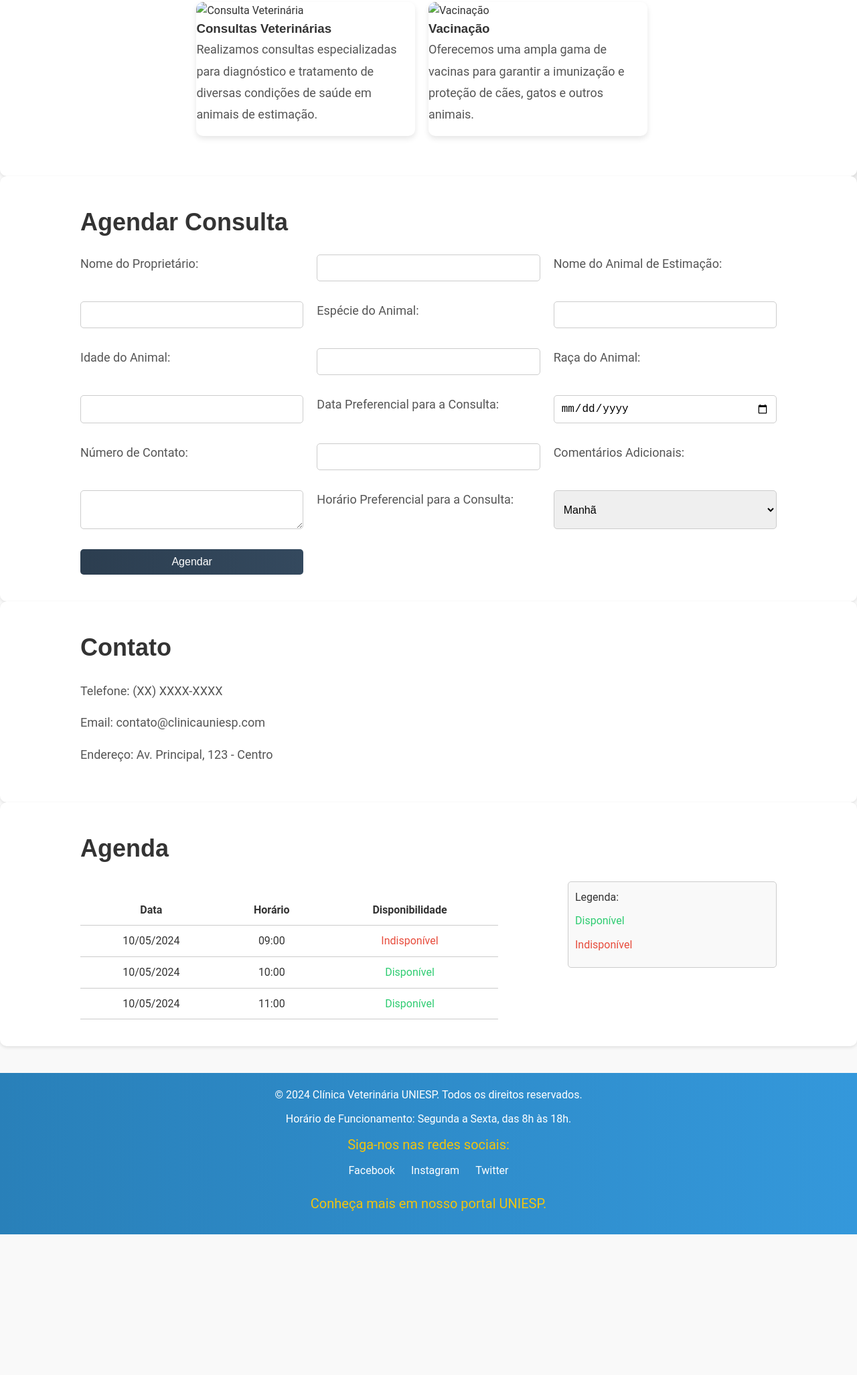
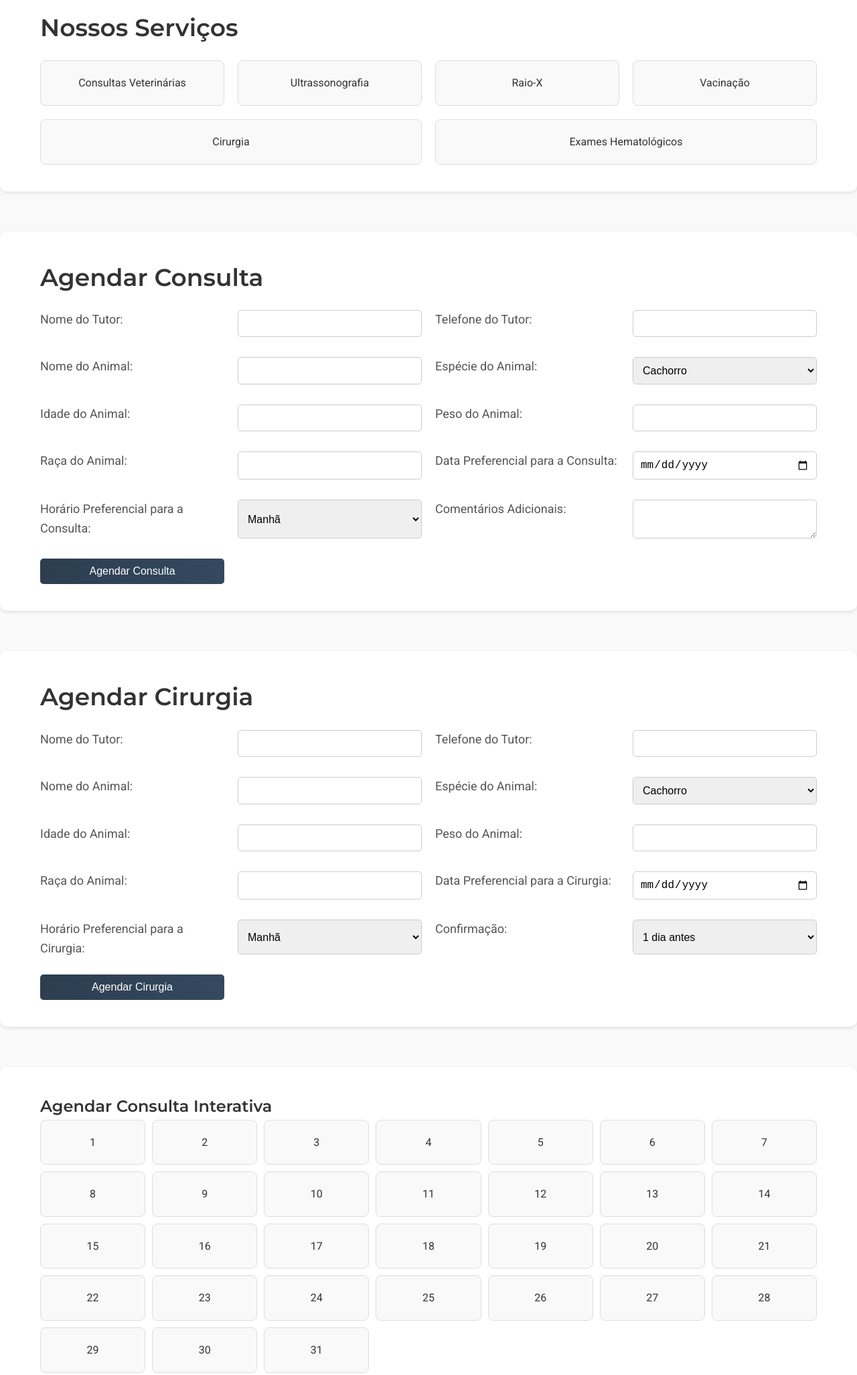
Before and after one commit to RodrigoMaciel00/Projeto-B, a plain HTML site: page index.html in a window 1280 px wide. Shown: the part 525-2578 px from the top of the page at 67% size. Before the commit the page ends 2368 px from the top, so only its background shows below. Drawn offline with Linux system fonts and the light colour scheme.

Commit message:
Finalizado

```diff
--- a/index.html
+++ b/index.html
@@ -5,16 +5,21 @@
     <meta name="viewport" content="width=device-width, initial-scale=1.0">
     <title>Clínica Veterinária</title>
     <link rel="stylesheet" href="styles.css">
+    <link href="https://fonts.googleapis.com/css2?family=Montserrat:wght@400;600&family=Roboto:wght@400;500&display=swap" rel="stylesheet">
 </head>
 <body>
     <header class="header">
         <div class="container">
             <h1 class="logo">Clínica Veterinária</h1>
             <nav class="navbar">
-                <a href="#about">Sobre</a>
-                <a href="#services">Serviços</a>
-                <a href="#appointment">Agendar Consulta</a>
-                <a href="#contact">Contato</a>
+                <ul>
+                    <li><a href="#about">Sobre</a></li>
+                    <li><a href="#services">Serviços</a></li>
+                    <li><a href="#appointment">Agendar Consulta</a></li>
+                    <li><a href="#surgery">Agendar Cirurgia</a></li>
+                    <li><a href="#exam-records">Fichas de Exames</a></li>
+                    <li><a href="#contact">Contato</a></li>
+                </ul>
             </nav>
         </div>
     </header>
@@ -32,17 +37,13 @@
     <section id="services" class="section services">
         <div class="container">
             <h2>Nossos Serviços</h2>
-            <div class="service-images">
-                <div class="service-image">
-                    <img src="imagem-consulta.jpg" alt="Consulta Veterinária">
-                    <h3>Consultas Veterinárias</h3>
-                    <p>Realizamos consultas especializadas para diagnóstico e tratamento de diversas condições de saúde em animais de estimação.</p>
-                </div>
-                <div class="service-image">
-                    <img src="imagem-vacinacao.jpg" alt="Vacinação">
-                    <h3>Vacinação</h3>
-                    <p>Oferecemos uma ampla gama de vacinas para garantir a imunização e proteção de cães, gatos e outros animais.</p>
-                </div>
+            <div class="service-list">
+                <div class="service-item">Consultas Veterinárias</div>
+                <div class="service-item">Ultrassonografia</div>
+                <div class="service-item">Raio-X</div>
+                <div class="service-item">Vacinação</div>
+                <div class="service-item">Cirurgia</div>
+                <div class="service-item">Exames Hematológicos</div>
             </div>
         </div>
     </section>
@@ -50,18 +51,27 @@
     <section id="appointment" class="section appointment">
         <div class="container">
             <h2>Agendar Consulta</h2>
-            <form action="submit.php" method="post">
-                <label for="owner_name">Nome do Proprietário:</label>
+            <form id="appointment-form" action="submit.php" method="post">
+                <label for="owner_name">Nome do Tutor:</label>
                 <input type="text" id="owner_name" name="owner_name" required>
 
-                <label for="pet_name">Nome do Animal de Estimação:</label>
+                <label for="contact_number">Telefone do Tutor:</label>
+                <input type="tel" id="contact_number" name="contact_number" required>
+
+                <label for="pet_name">Nome do Animal:</label>
                 <input type="text" id="pet_name" name="pet_name" required>
 
                 <label for="species">Espécie do Animal:</label>
-                <input type="text" id="species" name="species" required>
+                <select id="species" name="species" required>
+                    <option value="cachorro">Cachorro</option>
+                    <option value="gato">Gato</option>
+                </select>
 
                 <label for="age">Idade do Animal:</label>
                 <input type="text" id="age" name="age" required>
+
+                <label for="weight">Peso do Animal:</label>
+                <input type="text" id="weight" name="weight" required>
 
                 <label for="breed">Raça do Animal:</label>
                 <input type="text" id="breed" name="breed">
@@ -69,21 +79,90 @@
                 <label for="appointment_date">Data Preferencial para a Consulta:</label>
                 <input type="date" id="appointment_date" name="appointment_date" required>
 
-                <label for="contact_number">Número de Contato:</label>
-                <input type="tel" id="contact_number" name="contact_number" required>
-
-                <label for="additional_comments">Comentários Adicionais:</label>
-                <textarea id="additional_comments" name="additional_comments"></textarea>
-
                 <label for="preferred_time">Horário Preferencial para a Consulta:</label>
-                <select id="preferred_time" name="preferred_time">
+                <select id="preferred_time" name="preferred_time" required>
                     <option value="morning">Manhã</option>
                     <option value="afternoon">Tarde</option>
                     <option value="evening">Noite</option>
                 </select>
 
-                <button type="submit">Agendar</button>
+                <label for="additional_comments">Comentários Adicionais:</label>
+                <textarea id="additional_comments" name="additional_comments"></textarea>
+
+                <button type="submit">Agendar Consulta</button>
             </form>
+        </div>
+    </section>
+
+    <section id="surgery" class="section surgery">
+        <div class="container">
+            <h2>Agendar Cirurgia</h2>
+            <form id="surgery-form" action="submit_surgery.php" method="post">
+                <label for="owner_name_surgery">Nome do Tutor:</label>
+                <input type="text" id="owner_name_surgery" name="owner_name_surgery" required>
+
+                <label for="contact_number_surgery">Telefone do Tutor:</label>
+                <input type="tel" id="contact_number_surgery" name="contact_number_surgery" required>
+
+                <label for="pet_name_surgery">Nome do Animal:</label>
+                <input type="text" id="pet_name_surgery" name="pet_name_surgery" required>
+
+                <label for="species_surgery">Espécie do Animal:</label>
+                <select id="species_surgery" name="species_surgery" required>
+                    <option value="cachorro">Cachorro</option>
+                    <option value="gato">Gato</option>
+                </select>
+
+                <label for="age_surgery">Idade do Animal:</label>
+                <input type="text" id="age_surgery" name="age_surgery" required>
+
+                <label for="weight_surgery">Peso do Animal:</label>
+                <input type="text" id="weight_surgery" name="weight_surgery" required>
+
+                <label for="breed_surgery">Raça do Animal:</label>
+                <input type="text" id="breed_surgery" name="breed_surgery">
+
+                <label for="surgery_date">Data Preferencial para a Cirurgia:</label>
+                <input type="date" id="surgery_date" name="surgery_date" required>
+
+                <label for="preferred_time_surgery">Horário Preferencial para a Cirurgia:</label>
+                <select id="preferred_time_surgery" name="preferred_time_surgery" required>
+                    <option value="morning">Manhã</option>
+                    <option value="afternoon">Tarde</option>
+                    <option value="evening">Noite</option>
+                </select>
+
+                <label for="confirmation">Confirmação:</label>
+                <select id="confirmation" name="confirmation" required>
+                    <option value="1_day">1 dia antes</option>
+                    <option value="2_days">2 dias antes</option>
+                </select>
+
+                <button type="submit">Agendar Cirurgia</button>
+            </form>
+        </div>
+    </section>
+<section id="schedule" class="section schedule">
+    <div class="container">
+        <h2>Agendar Consulta Interativa</h2>
+        <div id="calendar"></div>
+        <form id="schedule-form" action="submit_schedule.php" method="post">
+            <label for="selected-date">Data Selecionada:</label>
+            <input type="text" id="selected-date" name="selected_date" readonly required>
+
+            <label for="selected-time">Horário Selecionado:</label>
+            <input type="text" id="selected-time" name="selected_time" readonly required>
+
+            <button type="submit">Confirmar Agendamento</button>
+        </form>
+    </div>
+</section>
+
+
+    <section id="exam-records" class="section exam-records">
+        <div class="container">
+            <h2>Fichas de Exames</h2>
+            <p>Em breve, os tutores poderão acessar as fichas de exames dos seus animais aqui.</p>
         </div>
     </section>
 
@@ -96,50 +175,10 @@
         </div>
     </section>
 
-    <section id="agenda" class="section agenda">
-        <div class="container">
-            <h2>Agenda</h2>
-            <div class="agenda-container">
-                <table>
-                    <thead>
-                        <tr>
-                            <th>Data</th>
-                            <th>Horário</th>
-                            <th>Disponibilidade</th>
-                        </tr>
-                    </thead>
-                    <tbody>
-                        <tr>
-                            <td>10/05/2024</td>
-                            <td>09:00</td>
-                            <td class="booked">Indisponível</td>
-                        </tr>
-                        <tr>
-                            <td>10/05/2024</td>
-                            <td>10:00</td>
-                            <td class="available">Disponível</td>
-                        </tr>
-                        <tr>
-                            <td>10/05/2024</td>
-                            <td>11:00</td>
-                            <td class="available">Disponível</td>
-                        </tr>
-
-                    </tbody>
-                </table>
-                <div class="legend">
-                    <span>Legenda:</span>
-                    <span class="available">Disponível</span>
-                    <span class="booked">Indisponível</span>
-                </div>
-            </div>
-        </div>
-    </section>
-
     <footer class="footer">
         <div class="container">
             <p>&copy; 2024 Clínica Veterinária UNIESP. Todos os direitos reservados.</p>
-            <p>Horário de Funcionamento: Segunda a Sexta, das 8h às 18h.</p>
+            <p>Horário de Funcionamento: Segunda a Sexta, das 14h às 18h.</p>
             <p class="supreme">Siga-nos nas redes sociais:</p>
             <div class="social-media">
                 <a href="#" class="social-link">Facebook</a>
@@ -149,5 +188,7 @@
             <p class="supreme">Conheça mais em nosso <a href="https://www.uniesp.br/" target="_blank" class="portal-link">portal UNIESP</a>.</p>
         </div>
     </footer>
+
+    <script src="scripts.js"></script>
 </body>
 </html>
--- /dev/null
+++ b/scripts.js
@@ -0,0 +1,77 @@
+document.addEventListener('DOMContentLoaded', () => {
+    // Elementos DOM
+    const calendar = document.getElementById('calendar');
+    const selectedDateInput = document.getElementById('selected-date');
+    const selectedTimeInput = document.getElementById('selected-time');
+
+    // Função para obter o número de dias em um mês específico
+    const daysInMonth = (month, year) => new Date(year, month, 0).getDate();
+
+    // Obter o mês e o ano atuais
+    const currentMonth = new Date().getMonth() + 1;
+    const currentYear = new Date().getFullYear();
+
+    // Obter o número de dias no mês atual
+    const numberOfDays = daysInMonth(currentMonth, currentYear);
+
+    // Função para selecionar um dia no calendário
+    const selectDay = (day) => {
+        // Remover a classe 'selected' do dia selecionado anteriormente, se houver
+        const selectedDayElement = calendar.querySelector('.calendar-day.selected');
+        if (selectedDayElement) {
+            selectedDayElement.classList.remove('selected');
+        }
+        // Adicionar a classe 'selected' ao novo dia selecionado
+        const newSelectedDayElement = [...calendar.children].find(el => el.textContent == day);
+        newSelectedDayElement.classList.add('selected');
+        // Atualizar o valor do input de data selecionada
+        selectedDateInput.value = `${currentYear}-${String(currentMonth).padStart(2, '0')}-${String(day).padStart(2, '0')}`;
+        // Chamar a função para selecionar o horário
+        selectTime();
+    };
+
+    // Função para selecionar o horário
+    const selectTime = () => {
+        // Opções de horário disponíveis
+        const timeOptions = ['09:00', '10:00', '11:00', '14:00', '15:00', '16:00'];
+        // Elemento HTML para exibir as opções de horário
+        const timeSelection = document.createElement('div');
+        timeSelection.id = 'time-selection';
+        timeSelection.innerHTML = '';
+
+        // Iterar sobre as opções de horário e criar elementos para cada uma delas
+        timeOptions.forEach(time => {
+            const timeOption = document.createElement('div');
+            timeOption.classList.add('time-option');
+            timeOption.textContent = time;
+            // Adicionar um evento de clique para selecionar o horário
+            timeOption.addEventListener('click', () => {
+                const selectedTimeOption = timeSelection.querySelector('.time-option.selected');
+                if (selectedTimeOption) {
+                    selectedTimeOption.classList.remove('selected');
+                }
+                timeOption.classList.add('selected');
+                selectedTimeInput.value = time;
+            });
+            timeSelection.appendChild(timeOption);
+        });
+
+        // Verificar se já existe uma seleção de horário e substituí-la ou inserir uma nova
+        const existingTimeSelection = document.getElementById('time-selection');
+        if (existingTimeSelection) {
+            existingTimeSelection.replaceWith(timeSelection);
+        } else {
+            selectedDateInput.after(timeSelection);
+        }
+    };
+
+    // Loop para criar os dias do calendário
+    for (let i = 1; i <= numberOfDays; i++) {
+        const dayElement = document.createElement('div');
+        dayElement.classList.add('calendar-day');
+        dayElement.textContent = i;
+        // Adicionar um evento de clique para selecionar o dia
+        dayElement.addEventListener('click', () => selectDay(i));
+        calendar.appendChild(dayElement);
+    }
+});
--- a/styles.css
+++ b/styles.css
@@ -51,10 +51,18 @@ h1, h2, h3, h4, h5, h6 {
     align-items: center;
 }
 
+.navbar ul {
+    display: flex;
+    list-style: none;
+}
+
+.navbar li {
+    margin-left: 20px;
+}
+
 .navbar a {
     color: #fff;
     text-decoration: none;
-    margin-left: 20px;
     transition: color 0.3s ease;
 }
 
@@ -63,76 +71,61 @@ h1, h2, h3, h4, h5, h6 {
 }
 
 .section {
-    padding: 40px 0;
+    padding: 100px 0 60px;
+    margin-top: 60px;
 }
 
-body::before {
-    content: '';
-    position: fixed;
-    top: 0;
-    left: 0;
-    width: 100%;
-    height: 100%;
-    background-image: linear-gradient(to right, #f9f9f9 0%, #f9f9f9 50%, #ededed 50%, #ededed 100%);
-    z-index: -1;
-    animation: backgroundAnimation 10s linear infinite alternate;
-}
-
-@keyframes backgroundAnimation {
-    0% { background-position: 0 0; }
-    100% { background-position: 100% 0; }
-}
-
-.about, .services, .appointment, .contact, .agenda {
+.about, .services, .appointment, .contact, .surgery, .exam-records {
     background-color: #fff;
     padding: 40px;
     border-radius: 10px;
     box-shadow: 0 2px 5px rgba(0, 0, 0, 0.1);
 }
 
-.about h2, .services h2, .appointment h2, .contact h2, .agenda h2 {
+.about h2, .services h2, .appointment h2, .contact h2, .surgery h2, .exam-records h2 {
     font-size: 36px;
     margin-bottom: 20px;
     color: #333;
 }
 
-.about p, .services p, .appointment p, .contact p {
+.about p, .services p, .appointment p, .contact p, .surgery p, .exam-records p {
     font-size: 18px;
     line-height: 1.8;
     margin-bottom: 15px;
     color: #555;
 }
 
-.services ul {
-    list-style: none;
+.service-list {
+    display: flex;
+    flex-wrap: wrap;
+    gap: 20px;
 }
 
-.services li {
-    font-size: 24px;
-    margin-bottom: 20px;
-    color: #555;
+.service-item {
+    flex: 1;
+    min-width: 250px;
+    background: #f9f9f9;
+    border: 1px solid #ddd;
+    padding: 20px;
+    border-radius: 8px;
+    text-align: center;
+    transition: transform 0.3s ease, box-shadow 0.3s ease;
 }
 
-.services li h3 {
-    font-size: 28px;
-    margin-bottom: 10px;
-    color: #333;
+.service-item:hover {
+    transform: translateY(-5px);
+    box-shadow: 0 4px 8px rgba(0, 0, 0, 0.1);
 }
 
-.services li p {
-    font-size: 18px;
-    line-height: 1.6;
-    margin-bottom: 15px;
-    color: #777;
-}
-
-.appointment form {
+.appointment form,
+.surgery form {
     display: grid;
     grid-template-columns: repeat(auto-fit, minmax(250px, 1fr));
     gap: 20px;
 }
 
-.appointment form label {
+.appointment form label,
+.surgery form label {
     font-size: 18px;
     margin-bottom: 5px;
     color: #555;
@@ -142,7 +135,12 @@ body::before {
 .appointment form input[type="tel"],
 .appointment form input[type="date"],
 .appointment form select,
-.appointment form textarea {
+.appointment form textarea,
+.surgery form input[type="text"],
+.surgery form input[type="tel"],
+.surgery form input[type="date"],
+.surgery form select,
+.surgery form textarea {
     width: 100%;
     padding: 10px;
     margin-bottom: 10px;
@@ -164,45 +162,6 @@ button {
 
 button:hover {
     background: linear-gradient(to right, #34495e, #2c3e50);
-}
-
-.agenda .agenda-container {
-    display: flex;
-    justify-content: space-between;
-    align-items: flex-start;
-}
-
-.agenda table {
-    width: 60%;
-    border-collapse: collapse;
-    margin-top: 20px;
-}
-
-.agenda th, .agenda td {
-    padding: 10px;
-    border-bottom: 1px solid #ccc;
-    text-align: center;
-}
-
-.agenda .legend {
-    width: 30%;
-    padding: 10px;
-    border: 1px solid #ccc;
-    border-radius: 5px;
-    background-color: #f9f9f9;
-}
-
-.agenda .legend span {
-    display: block;
-    margin-bottom: 10px;
-}
-
-.agenda .available {
-    color: #2ecc71;
-}
-
-.agenda .booked {
-    color: #e74c3c;
 }
 
 .footer {
@@ -248,23 +207,6 @@ button:hover {
     color: #f39c12;
 }
 
-body::before {
-    content: '';
-    position: fixed;
-    top: 0;
-    left: 0;
-    width: 100%;
-    height: 100%;
-    background-image: linear-gradient(to right, #f9f9f9 0%, #f9f9f9 50%, #ededed 50%, #ededed 100%);
-    z-index: -1;
-    animation: backgroundAnimation 10s linear infinite alternate;
-}
-
-@keyframes backgroundAnimation {
-    0% { background-position: 0 0; }
-    100% { background-position: 100% 0; }
-}
-
 .clinic-image {
     max-width: 100%;
     height: auto;
@@ -272,37 +214,78 @@ body::before {
     margin-bottom: 20px;
 }
 
-.service-images {
-    display: flex;
-    flex-wrap: wrap;
-    justify-content: center;
+@media (min-width: 768px) {
+    .service-item {
+        width: calc(33.33% - 20px);
+    }
+}
+.schedule {
+    background-color: #fff;
+    padding: 40px;
+    border-radius: 10px;
+    box-shadow: 0 2px 5px rgba(0, 0, 0, 0.1);
 }
 
-.service-image {
-    width: 300px;
-    margin: 0 20px 20px 0;
-    border-radius: 10px;
-    overflow: hidden;
-    box-shadow: 0 4px 8px rgba(0, 0, 0, 0.1);
-    transition: transform 0.3s ease;
+#calendar {
+    display: grid;
+    grid-template-columns: repeat(7, 1fr);
+    gap: 10px;
+    margin-bottom: 20px;
 }
 
-.service-image:hover {
+.calendar-day {
+    padding: 20px;
+    background: #f9f9f9;
+    border: 1px solid #ddd;
+    border-radius: 8px;
+    text-align: center;
+    cursor: pointer;
+    transition: background 0.3s ease, transform 0.3s ease;
+}
+
+.calendar-day:hover {
+    background: #3498db;
+    color: #fff;
     transform: translateY(-5px);
 }
 
-.service-image img {
-    width: 100%;
-    height: auto;
+.calendar-day.selected {
+    background: #2980b9;
+    color: #fff;
 }
 
-.container {
-    width: 90%;
-    margin: 0 auto;
+#schedule-form {
+    display: flex;
+    flex-direction: column;
+    gap: 10px;
+    align-items: center;
 }
 
-@media (min-width: 768px) {
-    .service-image {
-        width: calc(33.33% - 20px);
-    }
+#schedule-form label {
+    font-size: 18px;
+    color: #555;
 }
+
+#schedule-form input[type="text"] {
+    width: 100%;
+    max-width: 300px;
+    padding: 10px;
+    border: 1px solid #ccc;
+    border-radius: 5px;
+    font-size: 16px;
+}
+
+button {
+    padding: 10px 20px;
+    background: linear-gradient(to right, #2c3e50, #34495e);
+    color: #fff;
+    border: none;
+    border-radius: 5px;
+    cursor: pointer;
+    font-size: 16px;
+    transition: background-color 0.3s ease;
+}
+
+button:hover {
+    background: linear-gradient(to right, #34495e, #2c3e50);
+}
```
